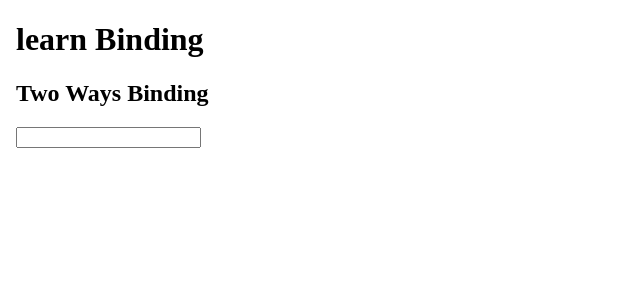
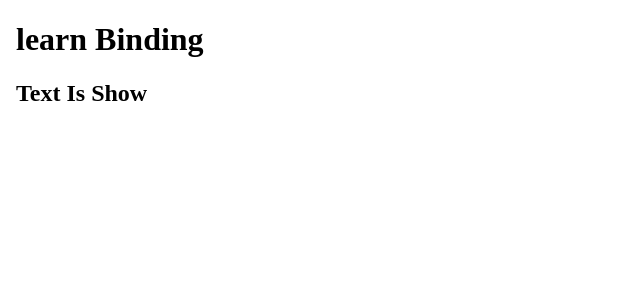
Before and after one commit to dstiawan99/learnAngular, an Angular app: page / in a window 1280 px wide. Shown: the top 300 px of the page, without its empty margins (0-640 px from the left). Built offline with nearby package versions, Linux system fonts and the light colour scheme.

Commit message:
add ngIf directive

```diff
--- a/src/app/learn/learn.component.html
+++ b/src/app/learn/learn.component.html
@@ -47,5 +47,16 @@
 <!-- <input type="text" #input/> -->
 <!-- <button (click)="onSubmit(input.value)">submit</button>{{events}} -->
 
-<h2>Two Ways Binding</h2>
-<input type="text" [(ngModel)]="nama"/>{{nama}}
+<!-- <h2>Two Ways Binding</h2>
+<input type="text" [(ngModel)]="nama"/>{{nama}} -->
+
+<!-- ngIF -->
+<div *ngIf="displayText; then showText else hiddenText">
+    <!-- <h2>Belajar ngIf</h2> -->
+</div>
+<ng-template #showText>
+    <h2>Text Is Show</h2>
+</ng-template>
+<ng-template #hiddenText>
+    <h2>Text Is Hidden</h2>
+</ng-template>
--- a/src/app/learn/learn.component.ts
+++ b/src/app/learn/learn.component.ts
@@ -24,6 +24,7 @@ export class LearnComponent implements OnInit {
   public textColor = "blue";
   public error = false;//true;
   public succes = true;//false;
+  public displayText = true;
   public messageText = {
     "textBold" : !this.error,
     "error" : this.succes,
```
